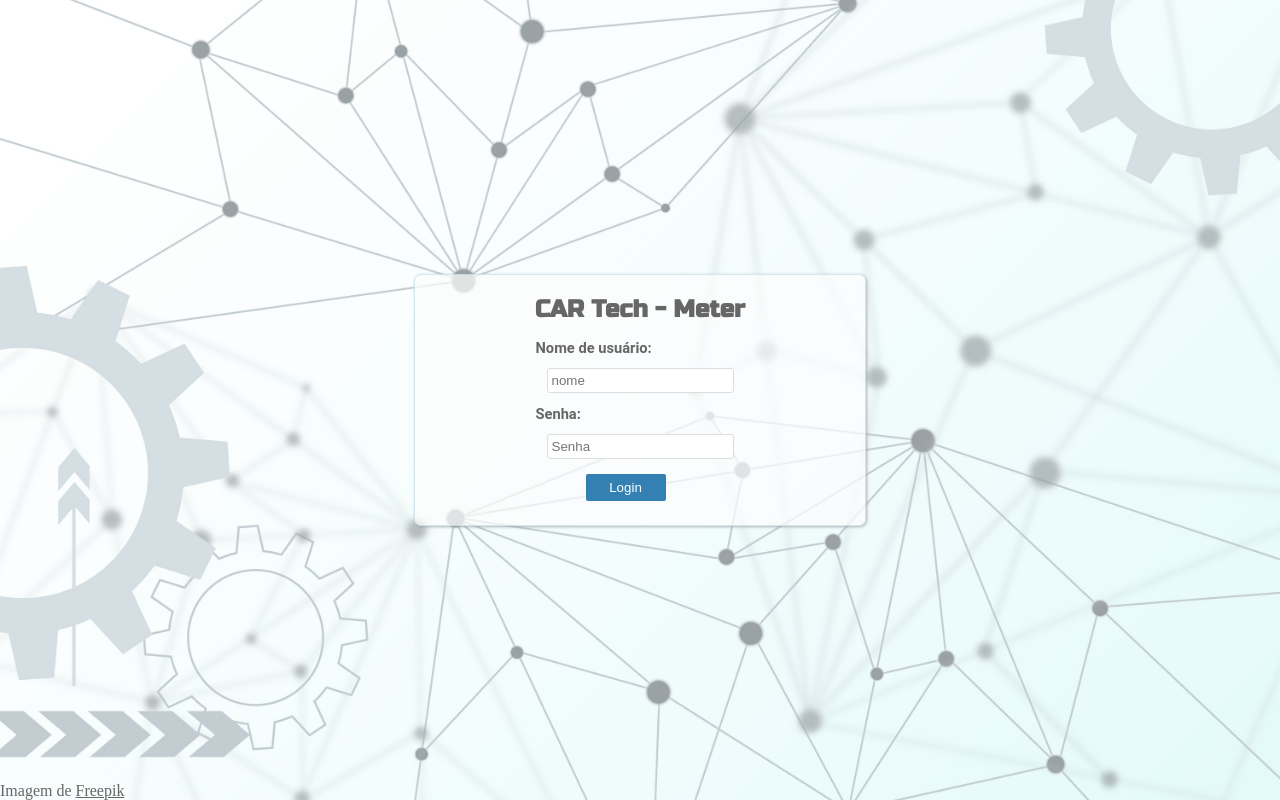
After one commit to Julianoxp/projeto-medidas, a PHP site: page /login.php in a window 1280 px wide. The commit adds this page. Run offline with PHP 8.4, Linux system fonts and the light colour scheme.

Commit message:
atualização de login

```diff
--- a/_classphp/SQLQ.php
+++ b/_classphp/SQLQ.php
@@ -13,7 +13,7 @@
 class SQLQ extends ConectDBMYSQL{
 
 
-    function queryAll()
+    function queryAll()  //Seleciona todos os dados de carros
     {
         $query = parent::getConn()->prepare("SELECT * FROM CARROS");
         $query->execute();
@@ -39,6 +39,8 @@ class SQLQ extends ConectDBMYSQL{
         }
 
     }
+
+    //Cadastra os carros e suas medidas
     public function queryInsert($modelo,$ano,$parabrisa,$ptdianteira,$ptraseira,$lattras,$vddiant,$vddtras,$traseiro)
     {
         $sqlinsert = parent::getConn()->prepare("INSERT INTO `carros` (`ID`,`MODELO`,`ANO`, `PARABRISA`, `PORTAS DIANTEIRAS`, `PORTAS TRASEIRAS`, `VIDRO LAT TRASEIRO`, `VIDRO AUX DIANTEIRO`, `VIDRO AUX TRASEIRO`, `VIGIA TRASEIRO`) VALUES('','$modelo','$ano', '$parabrisa', '$ptdianteira', '$ptraseira','$lattras', '$vddiant', '$vddtras', '$traseiro')");
@@ -57,6 +59,8 @@ class SQLQ extends ConectDBMYSQL{
         }
 
     }
+
+    //Seleciona algum modelo para editar os valores
     public function selectData($carid){
 
                 $slct = parent::getConn()->prepare("SELECT * FROM `carros` WHERE ID='$carid'");
@@ -66,13 +70,15 @@ class SQLQ extends ConectDBMYSQL{
                    return $slct;
                 }
     }
+
+    //Edita os valores dos veliculos selecionados
     function updtData($updmodel,$updano,$updPbrsa,$updptdiant,$updpttras,$updlattras,$updvddiant,$updvdtras,$updtras,$idcar){
 
         $upd = parent::getConn()->prepare("UPDATE `carros` SET `MODELO`='$updmodel',`ANO`='$updano', `PARABRISA`='$updPbrsa', `PORTAS DIANTEIRAS`='$updptdiant',`PORTAS TRASEIRAS`='$updpttras',`VIDRO LAT TRASEIRO`='$updlattras',`VIDRO AUX DIANTEIRO`='$updvddiant', `VIDRO AUX TRASEIRO`='$updvdtras', `VIGIA TRASEIRO`='$updtras' WHERE `ID`='$idcar'");
         $upd->execute();
         if($upd->rowCount()>=1)
         {
-            echo"<form id='formadd' action='../search.php?carname={$updmodel}' method='post'><input type='hidden' value='Atualizado com sucesso!!' name='updtcar'/></form>";
+            echo"<form id='formadd' action='search.php?carname={$updmodel}' method='post'><input type='hidden' value='Atualizado com sucesso!!' name='updtcar'/></form>";
             echo '<script language="javascript">'
             . 'document.getElementById("formadd").submit();';
             echo '</script>';
@@ -81,18 +87,20 @@ class SQLQ extends ConectDBMYSQL{
         }
         else{
             echo '<script language="javascript">alert("Dados iguais,Nada atualizado!!");'
-            . 'document.location="../search.php?carname='.$updmodel.'";';
+            . 'document.location="search.php?carname='.$updmodel.'";';
             echo '</script>';
 
         }
     }
+
+    //Deleta carros selecionados na pagina de editar
     function deleteCar($iDelete,$model)
     {
         $delcar = parent::getConn()->prepare("DELETE FROM `carros` WHERE ID='$iDelete'");
         $delcar->execute();
         if($delcar->rowCount()>=1)
         {
-            echo"<form id='formadd' action='../search.php?carname={$model}' method='post'><input type='hidden' value='Item Deletado!!' name='deletcar'/></form>";
+            echo"<form id='formadd' action='search.php?carname={$model}' method='post'><input type='hidden' value='Item Deletado!!' name='deletcar'/></form>";
             echo '<script language="javascript">'
             . 'document.getElementById("formadd").submit();';
             echo '</script>';
@@ -101,7 +109,7 @@ class SQLQ extends ConectDBMYSQL{
         }
     }
 
-
+    //Seleciona os veículos de acordo com o nome de referência na barra de pesquisas
     function GetnameCar($carname){
         $gnc = parent::getConn()->prepare("SELECT * FROM `carros` WHERE `MODELO` LIKE '%$carname%'");
         $gnc->execute();
@@ -138,6 +146,8 @@ class SQLQ extends ConectDBMYSQL{
         }
 
     }
+
+    //Seleciona o total de veiclos encontrados de acordo com a referência passada na barra de pesquisas
    function GetResult($carname)
     {
         if($getResult = parent::getConn()->prepare("SELECT * FROM `carros` WHERE `MODELO` LIKE '%$carname%'")){
@@ -158,7 +168,22 @@ class SQLQ extends ConectDBMYSQL{
 
     }
 
-    function GetTimerProcess($carname){
+    //Consulta de usuários existentes e validação de login
+    function queryUser($pass)
+    {
+        $conn = parent::getConn();
+        $query = $conn->prepare("SELECT * FROM `usuarios` WHERE `USERPASS`='$pass'");
+        $query->execute();
+        if($query->rowCount())       {
+            header("location:index.php");
+        }
+        else{
+            header("location:login.php");
+        }
+    }
+
+
+   /* function GetTimerProcess($carname){
 
         $getTimeResult = parent::getConn()->prepare("SELECT * FROM `carros` WHERE `MODELO` LIKE '%$carname%'");
         $getTimeResult->execute();
@@ -168,5 +193,6 @@ class SQLQ extends ConectDBMYSQL{
             printf("%0.16f segundos", $tempo/1000000);
         }
 
-    }
+    }*/
+
 }
--- a/_classphp/user.php
+++ b/_classphp/user.php
@@ -10,18 +10,23 @@
  *
  * @author Julians
  */
-class user extends ConectDBMYSQL{
-    private static $user;
-    private static $password;
-    function __construct($username,$password) {
-           self::$user = $username;
-            self::$password = $password;
+class user extends SQLQ{
+    private static $username;
+    private static $userpass;
+
+    function __construct($name,$pass) {
+           self::$username = $name;
+            self::$userpass = $pass;
          parent::__construct();
     }
     public function getuser() {
-        echo self::$user;
+        echo self::$username;
     }
     public function getpassuser() {
-        echo self::$password;
+        echo self::$userpass;
+    }
+    public function loginUser()
+    {
+        parent::queryUser(self::$userpass);
     }
 }
--- /dev/null
+++ b/_css/login.css
@@ -0,0 +1,76 @@
+@import url('https://fonts.googleapis.com/css2?family=Russo+One&display=swap');
+@media(max-width:900px)
+{
+    main{
+        background-size: 200% !important;
+    }
+}
+*{
+    margin: 0;
+    padding: 0;
+    color: #666666;
+}
+main{
+    position:fixed;
+    top: 0;
+    left: 0;
+    width: 100%;
+    height: 100%;
+    display: flex;
+    flex-direction: row;
+    box-shadow: 1px 1px 2px rgb(196, 195, 195);
+    align-items: center;
+    background-image: url('../_picture/background-sistem.jpg');
+    background-repeat: no-repeat;
+    background-position: center center;
+    background-size: 100%;
+}
+div.login-content{
+    border: 1px solid rgba(168, 206, 225, 0.472);
+    display: flex;
+    flex-direction: column;
+    flex-wrap: nowrap;
+    align-items: center;
+    justify-content: center;
+    width: 450px;
+    height: 250px;
+    margin: 0 auto;
+    box-shadow: 1px 1px 3px rgba(152, 153, 153, 0.741);
+    background-color: #fdfdfdb7;
+    border-radius: 7px;
+}
+.login-content h2{
+
+    font-family: Russo One,'Sans Serif';
+}
+form.form-login{
+    margin-top: 14px;
+    font-family: Roboto, "Noto Naskh Arabic UI", Arial, sans-serif;
+}
+form.form-login label{
+    font-weight: 600;
+    font-size: 11pt;
+}
+form.form-login input{
+    margin: 11px;
+    padding: 4px;
+    outline: none;
+    border:1px solid rgb(222, 222, 222);
+    border-radius: 3px;
+}
+form.form-login input:focus{
+    box-shadow: 1px 1px 3px rgba(97, 186, 196, 0.681);
+}
+form.form-login button{
+    margin: 4px auto 4px 50px;
+    width: 80px;
+    outline: none;
+    border-radius: 2px;
+    background-color: #3580b2;
+    color: white;
+    border: none;
+    padding: 6px 2px;
+}
+form.form-login button:hover{
+    cursor: pointer;
+}
--- a/_css/main.css
+++ b/_css/main.css
@@ -126,7 +126,7 @@ div.btn-back:hover{
 header.topo-menu h3{
     margin-left: 20px;
     color: rgb(141, 141, 141);
-    font-family: Roboto, "Noto Naskh Arabic UI", Arial, sans-serif;;
+    font-family: Roboto, "Noto Naskh Arabic UI", Arial, sans-serif;
     font-weight: 200;
 
 }
@@ -135,7 +135,7 @@ div.btn-menu{
     border: 1px solid white;margin-left: 14px;
     border-radius: 4px;
     height: 18px;
-    display: none;
+
 
 }
 div.btn-menu:hover{
--- /dev/null
+++ b/login.php
@@ -0,0 +1,39 @@
+<?php
+require '_classphp/ConectDBMYSQL.php';
+require '_classphp/SQLQ.php';
+require '_classphp/user.php';
+$pass = filter_input(INPUT_POST,'senha');
+if(!empty($pass))
+{
+    $user = filter_input(INPUT_POST,'nome');
+    //echo $user;
+
+    $getuser = new user($user,$pass);
+    $getuser->loginUser();
+}
+?>
+<!DOCTYPE html>
+<html lang="pt-br">
+<head>
+    <meta charset="UTF-8">
+    <meta name="viewport" content="width=device-width, initial-scale=1.0">
+    <link rel="stylesheet" href="_css/login.css" type="text/css" >
+    <title>Login</title>
+</head>
+<body>
+    <main>
+        <div class="login-content">
+        <h2>CAR Tech - Meter </h2>
+            <form class="form-login" action="<?=$_SERVER['PHP_SELF']?>" enctype="multipart/form-data" method="post">
+                <label for="username">Nome de usuário:</label><br>
+                <input type="text" placeholder="nome" id="username" name="nome"/><br>
+                <label for="passworduser">Senha:</label><br>
+                <input type="password" placeholder="Senha" id="passworduser" name="senha"/><br>
+                <button type="submit">Login</button>
+            </form>
+        </div>
+    <p style="position:absolute;bottom:0;left:0;">Imagem de <a href="https://br.freepik.com/vetores-gratis/fundo-branco-futurista-tecnologia_6402687.htm#query=vetores%20sistemas&position=8&from_view=search&track=ais&uuid=b1ed6a65-d598-411e-aae8-ba039c78d9b5">Freepik</a></p>
+
+    </main>
+</body>
+</html>
```
Also changed, not shown: _process/process.ini.php (+6 -31 lines), add.php (+24 -1 lines), edit.php (+37 -6 lines), index.php (+1 -13 lines), _picture/background-sistem.jpg (added).
